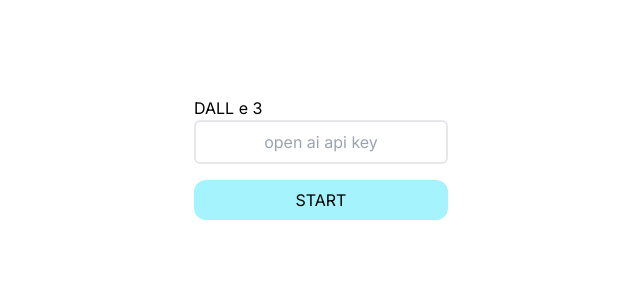
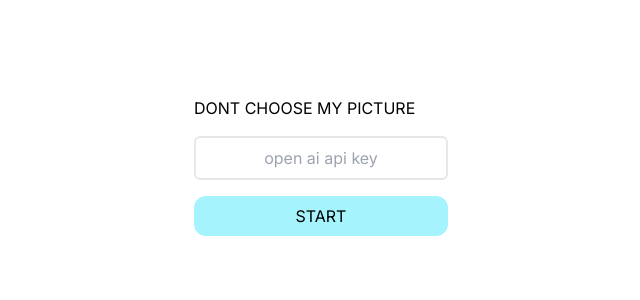
Before and after one commit to FukudaMiyasato/DontChooseMyPicture, a Next.js app: page / in a window 1280 px wide. Shown: the top 300 px of the page, without its empty margins (319-959 px from the left). Built offline with nearby package versions, Linux system fonts and the light colour scheme.

Commit message:
primer intento

```diff
--- a/app/game/page.js
+++ b/app/game/page.js
@@ -4,7 +4,7 @@
 import { useEffect, useState} from 'react';
 import { useRouter } from "next/navigation";
 
-const modeltoUse='dall-e-3'
+const modeltoUse='dall-e-2'
 const info = returnTheme()
 const themeING = info[0]
 const themeSPN = info[1]
@@ -40,24 +40,6 @@
           let image_url = response;
           return image_url
       }
-    /*
-    async function createImage(){
-
-        const openai = new OpenAI({
-            apiKey: searchParams.key,
-            dangerouslyAllowBrowser: true,
-        });
-        console.log('inicio la creación de imagenes')
-        const response = await openai.images.generate({
-            model: modeltoUse,
-            prompt: promptToIA,
-            n: 3,
-            size: "1024x1024",
-          });
-          let image_url = response;
-          return image_url
-      }*/
-    //random
     const urlsIniciales = [
         url0,
         url1,
--- a/app/page.js
+++ b/app/page.js
@@ -19,7 +19,7 @@
     <main className="flex min-h-screen flex-col items-center justify-between p-24 c">
 
       <div className='place-content-center grid'>
-      DALL e 3
+      <label className="pb-4 bold">DONT CHOOSE MY PICTURE</label>
       <label>
         <input
           placeholder="open ai api key"
```
